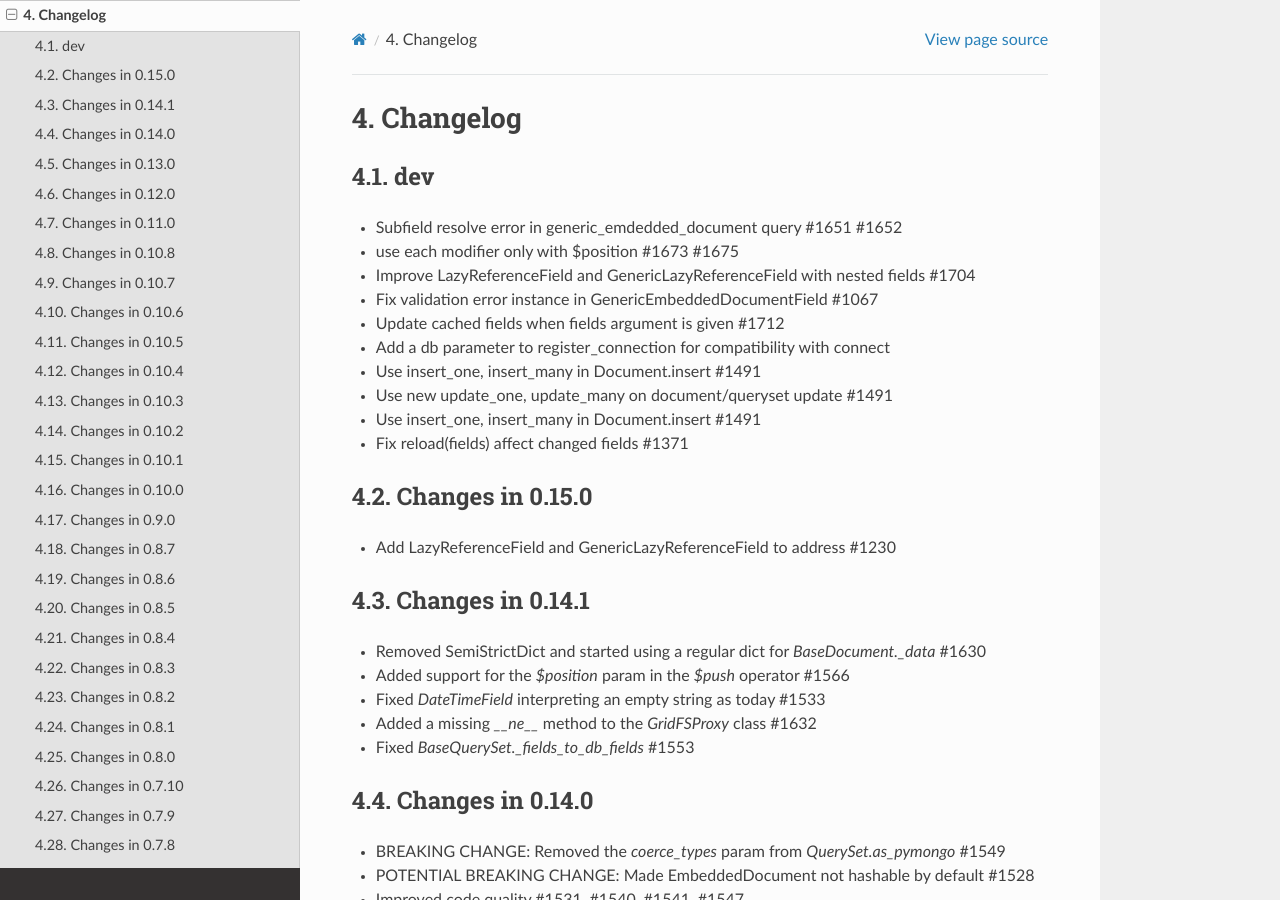
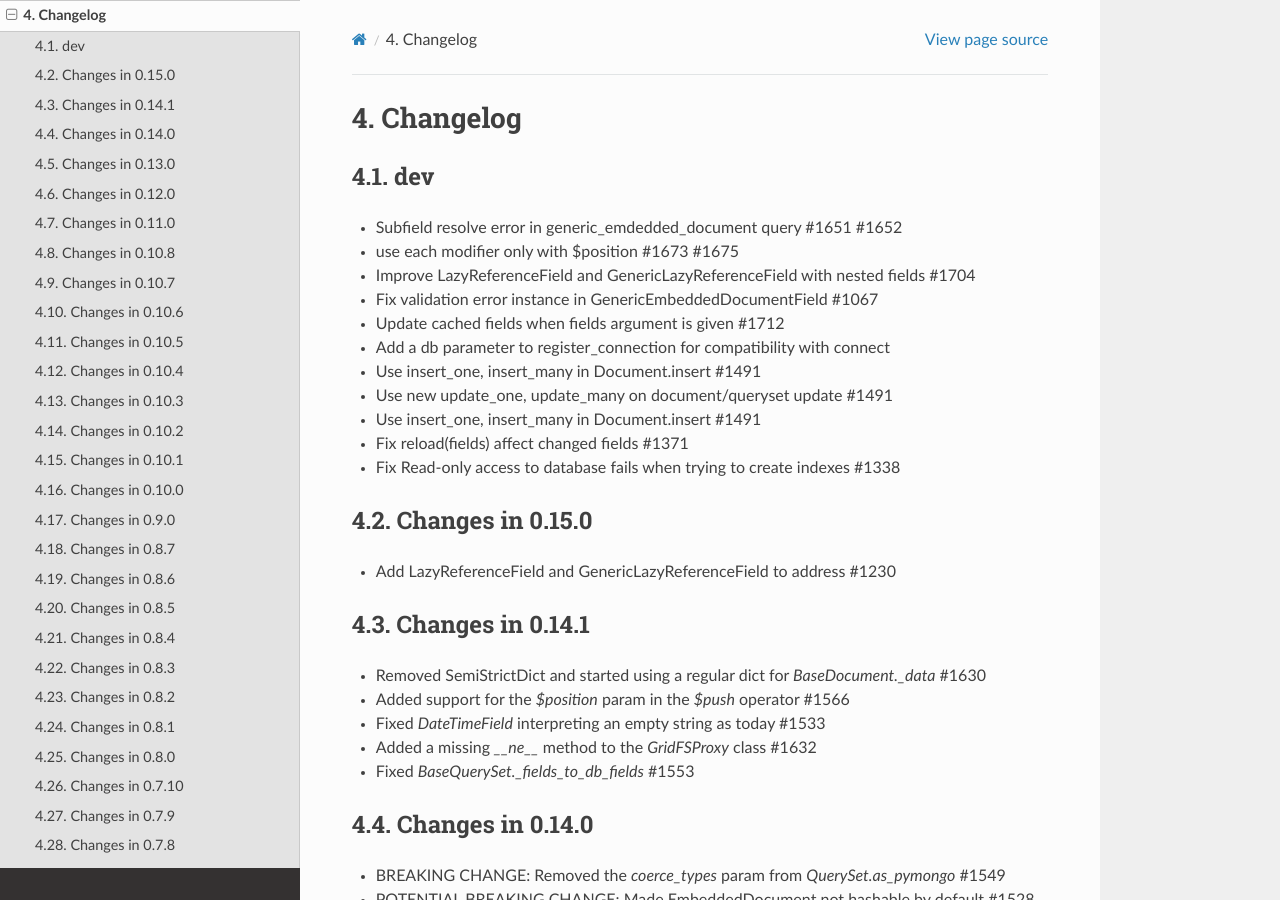
Before and after one commit to MongoEngine/mongoengine, a Sphinx documentation site: the page built from docs/changelog.rst, in a window 1280 px wide and 900 px high. Built offline with Sphinx 7.4.7 and the Read the Docs theme 2.0.0, drawn with Linux system fonts in a browser that asks for light colours.

Commit message:
add changelog #1338

```diff
--- a/docs/changelog.rst
+++ b/docs/changelog.rst
@@ -14,6 +14,7 @@ dev
 -  Use new update_one, update_many on document/queryset update #1491
 -  Use insert_one, insert_many in Document.insert #1491
 -  Fix reload(fields) affect changed fields #1371
+-  Fix Read-only access to database fails when trying to create indexes #1338
 
 Changes in 0.15.0
 =================
```
